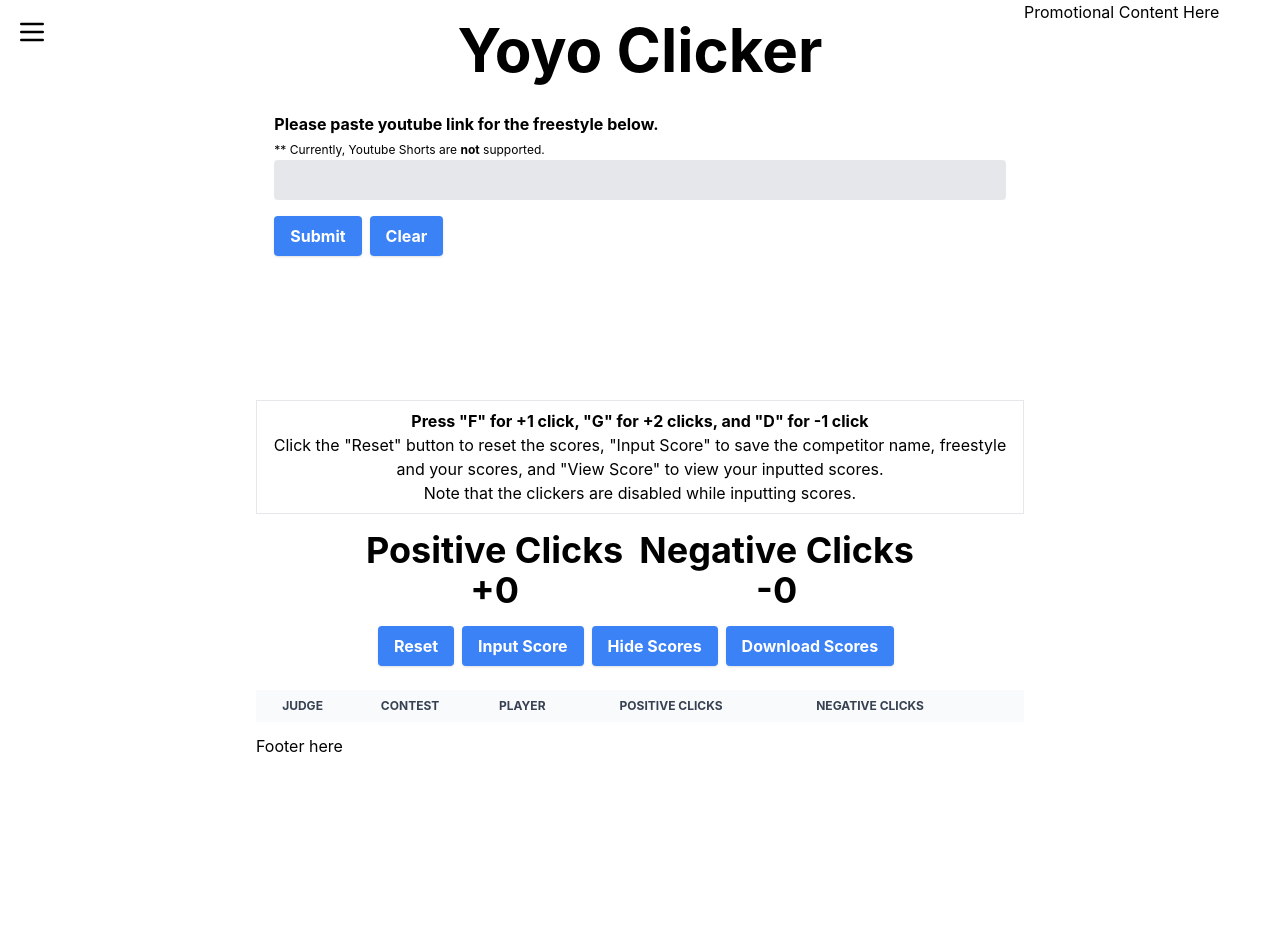
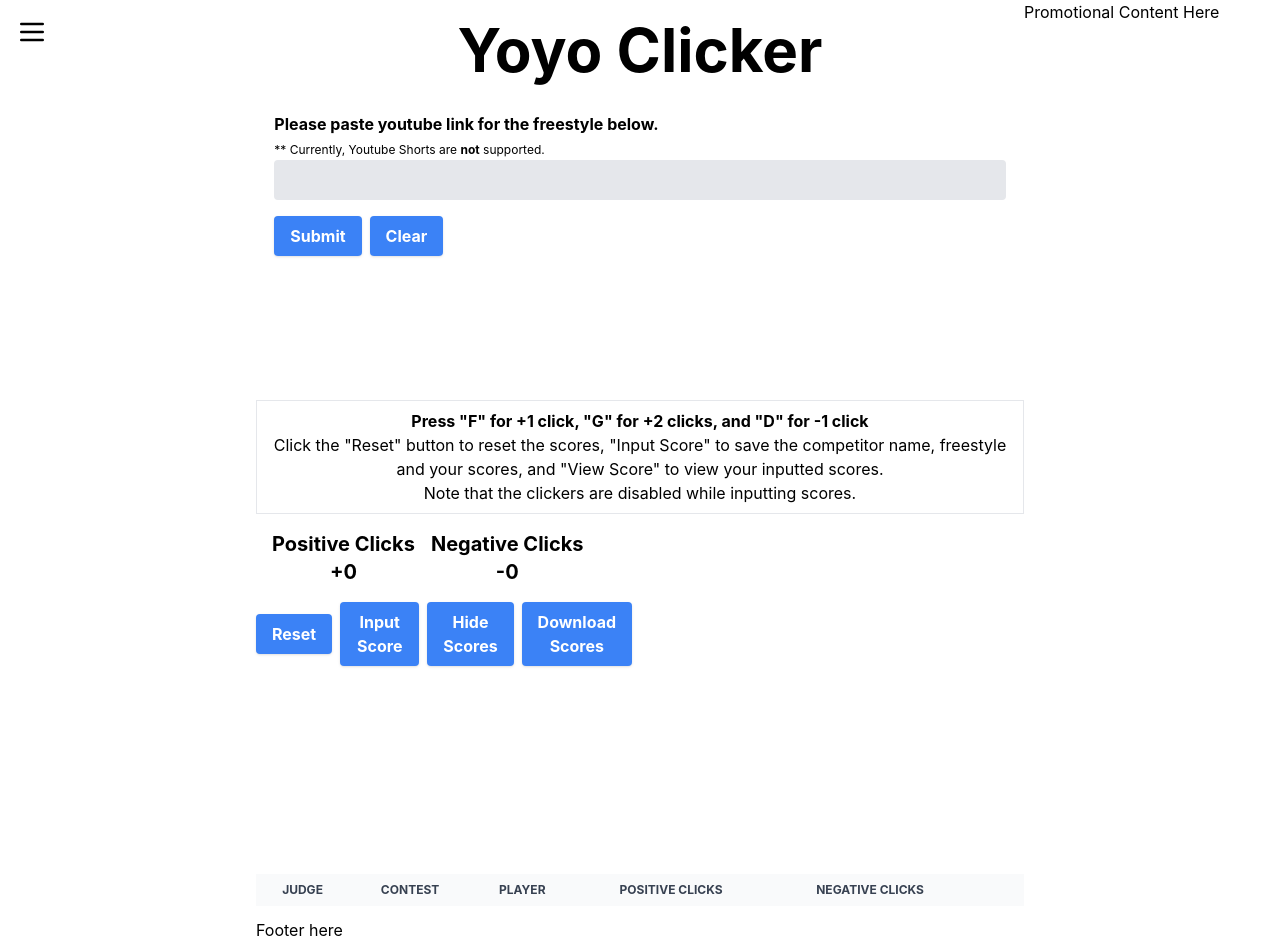
Before and after one commit to jyan500/react-yoyo-clicker, a React (Create React App) app: page / in a window 1280 px wide. Before the commit the page ends 800 px from the top, so only its background shows below. Built offline with nearby package versions, Linux system fonts and the light colour scheme.

Commit message:
working on formatting to save space when showing/hiding the score form by placing both the scores and the score form on the same row

```diff
--- a/src/components/YoutubeEmbed/YoutubeEmbed.css
+++ b/src/components/YoutubeEmbed/YoutubeEmbed.css
@@ -1,6 +1,6 @@
 .video {
 	aspect-ratio: 16 / 9;
-	width: 70%;
+	width: 100%;
 }
 @media screen and (max-width: 1200px) {
 	.video {
--- a/src/components/pages/Home/Home.jsx
+++ b/src/components/pages/Home/Home.jsx
@@ -211,14 +211,17 @@ export const Home = () => {
 				<p>Click the "Reset" button to reset the scores, "Input Score" to save the competitor name, freestyle and your scores, and "View Score" to view your inputted scores.</p>
 				<p>Note that the clickers are disabled while inputting scores.</p>
 			</div>
+
+			<div className = "flex flex-row">
+				<div>
 					<div className = "flex flex-row p-2">
 						<div className = {`${styles.label} ${isClickerDisabled ? "opacity-50": ""} flex flex-col justify-center items-center p-2`}>
-					<h1 className = "text-4xl">Positive Clicks</h1>
-					<div><span className = "text-4xl">+{positiveClicks}</span></div>
+							<h1 className = "text-xl">Positive Clicks</h1>
+							<div><span className = "text-xl">+{positiveClicks}</span></div>
 						</div>
 						<div className = {`${styles.label} ${isClickerDisabled ? "opacity-50": ""} flex flex-col justify-center items-center p-2`}>
-					<h1 className = "text-4xl">Negative Clicks</h1>
-					<div><span className = "text-4xl">-{negativeClicks}</span></div>
+							<h1 className = "text-xl">Negative Clicks</h1>
+							<div><span className = "text-xl">-{negativeClicks}</span></div>
 						</div>
 					</div>
 					<div className = "flex flex-row mb-6 justify-center items-center">
@@ -234,7 +237,8 @@ export const Home = () => {
 						<button className = {defaultButton} onClick = {() => setShowInputtedScores(!showInputtedScores)}>{showInputtedScores ? "Hide": "View"} Scores</button>
 						<button className = {defaultButton} onClick = {() => downloadExcel()}>Download Scores</button>
 					</div>
-			<div className = {`${showScoreForm ? "visible": "hidden"} p-2 w-full max-w-sm`}>
+				</div>
+				<div className = {`${showScoreForm ? "visible": "invisible"} p-2 w-full max-w-sm`}>
 					{
 						[
 							{key: "judgeName", text: "Judge Name"},
@@ -271,7 +275,8 @@ export const Home = () => {
 						}}  className = {defaultButton}>Cancel</button>
 					</div>
 				</div>
-			<table className={`${showInputtedScores ? "visible": "hidden"} table-auto w-full`}>
+			</div>
+			<table className={`${showInputtedScores ? "visible": "invisible"} table-auto w-full`}>
 			  <thead className = "text-xs text-gray-700 uppercase bg-gray-50 dark:bg-gray-700 dark:text-gray-400">
 			    <tr>
 			    	{["Judge", "Contest", "Player", "Positive Clicks", "Negative Clicks", "", ""].map((text) => {
```
Lines whose indentation alone changed are shown as unchanged.
